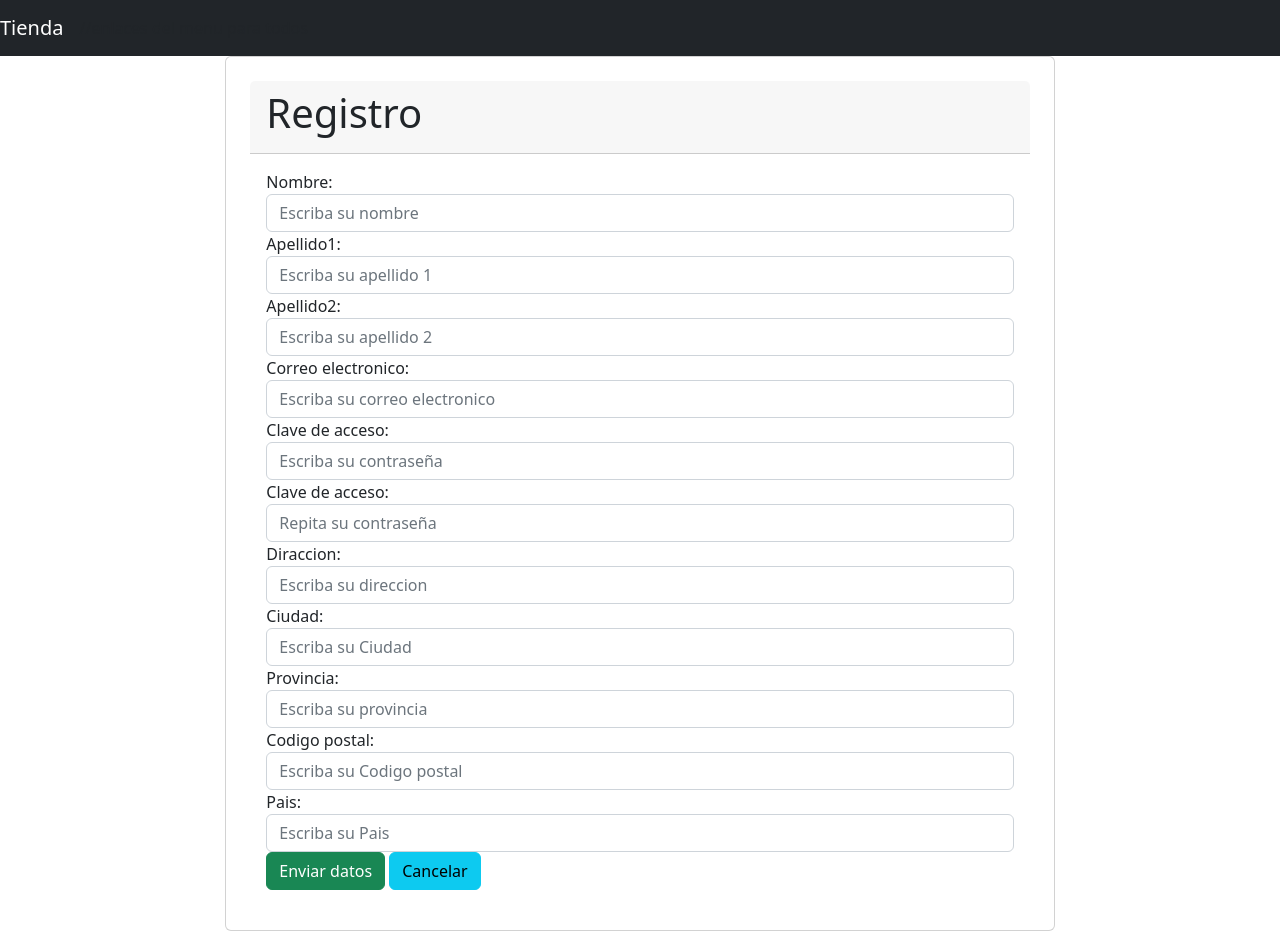
After one commit to JoseADAW/proyecto12, a PHP site: page /app/views/register.php in a window 1280 px wide. The commit adds this page. Run offline with PHP 8.4, Linux system fonts and the light colour scheme; data that the repository does not hold is empty; some libraries are stand-ins or nearby versions.

Commit message:
funciona

```diff
--- a/app/inicio.php
+++ b/app/inicio.php
@@ -1,6 +1,11 @@
 <?php
 //ver errores
 ini_set('display_errors', 1);
+
+//Constantes iniciales
+define('ROOT', DIRECTORY_SEPARATOR);
+define('APP', ROOT . 'app' . DIRECTORY_SEPARATOR);
+
 
 //carga las clases iniciales
 require_once ('libs/Mysqldb.php');
--- a/app/libs/Application.php
+++ b/app/libs/Application.php
@@ -15,7 +15,7 @@
     $this->separarURL();
 
          if ( ! $this->urlController ) {
-             require_once '../app/controllers/loginController.php';
+             require_once '../app/controllers/LoginController.php';
              $page = new LoginController();
              $page->index();
          } elseif (file_exists('../app/controllers/' . ucfirst($this->urlController) . 'Controller.php')) {
--- a/app/views/login.php
+++ b/app/views/login.php
@@ -4,7 +4,7 @@
                     <h1 class="text-center">Login</h1>
                 </div>
                 <div class="card-body">
-                    <form action="login/verifyUser/" method="POST">
+                    <form action="<?= ROOT ?>login/verifyUser/" method="POST">
                         <div class="form-group text-left">
                             <label for="user">Usuario:</label>
                             <input type="text" name="user" class="form-control">
@@ -25,10 +25,10 @@
                 <div class="card-footer">
                     <div class="row">
                         <div class="col-sm-6">
-                            <a href="login/alta" class="btn btn-info">Nuevo usuario</a>
+                            <a href="<?= ROOT ?>login/registro" class="btn btn-info">Nuevo usuario</a>
                         </div>
                         <div class="col-sm-6">
-                            <a href="login/olvido" class="btn btn-info">Recordar Contraseña</a>
+                            <a href="<?= ROOT ?>login/olvido" class="btn btn-info">Recordar Contraseña</a>
                         </div>
                     </div>
                 </div>
--- /dev/null
+++ b/app/views/register.php
@@ -0,0 +1,60 @@
+<?php include_once 'header.php'?>
+
+<div class="card p-4 bg-ligth">
+    <div class="card-header">
+        <h1 class="">Registro</h1>
+    </div>
+    <div class="card-body">
+        <form action="<?= ROOT ?>login/registro/" method="post">
+            <div class="form-group text left">
+                <label for="firm_name">Nombre:</label>
+                <input type="text" name="firts_name" id="firm_name" class="form-control" required placeholder="Escriba su nombre">
+            </div>
+            <div class="form-group text left">
+                <label for="last_name_1">Apellido1:</label>
+                <input type="text" name="last_name_1" id="last_name_1" class="form-control" required placeholder="Escriba su apellido 1">
+            </div>
+            <div class="form-group text left">
+                <label for="last_name_2">Apellido2:</label>
+                <input type="text" name="last_name_2" id="last_name_2" class="form-control" required placeholder="Escriba su apellido 2">
+            </div>
+            <div class="form-group text left">
+                <label for="email">Correo electronico:</label>
+                <input type="email" name="email" id="email" class="form-control" required placeholder="Escriba su correo electronico">
+            </div>
+            <div class="form-group text left">
+                <label for="password">Clave de acceso:</label>
+                <input type="password" name="password" id="password" class="form-control" required placeholder="Escriba su contraseña">
+            </div>
+            <div class="form-group text left">
+                <label for="password2">Clave de acceso:</label>
+                <input type="password" name="password2" id="password2" class="form-control" required placeholder="Repita su contraseña">
+            </div>
+            <div class="form-group text left">
+                <label for="address">Diraccion:</label>
+                <input type="text" name="address" id="address" class="form-control" required placeholder="Escriba su direccion">
+            </div>
+            <div class="form-group text left">
+                <label for="city">Ciudad:</label>
+                <input type="text" name="city" id="city" class="form-control" required placeholder="Escriba su Ciudad">
+            </div>
+            <div class="form-group text left">
+                <label for="state">Provincia:</label>
+                <input type="text" name="state" id="state" class="form-control" required placeholder="Escriba su provincia">
+            </div>
+            <div class="form-group text left">
+                <label for="postcode">Codigo postal:</label>
+                <input type="text" name="postcode" id="postcode" class="form-control" required placeholder="Escriba su Codigo postal">
+            </div>
+            <div class="form-group text left">
+                <label for="country">Pais:</label>
+                <input type="text" name="country" id="country" class="form-control" required placeholder="Escriba su Pais">
+            </div>
+            <div class="form-group text-left">
+                <input type="submit" value="Enviar datos" class="btn btn-success">
+                <a href="<?= ROOT ?>login/" class="btn btn-info">Cancelar</a>
+            </div>
+        </form>
+    </div>
+</div>
+<?php include_once 'footer.php'?>
```
Also changed, not shown: app/controllers/LoginController.php (added, +36 -0 lines).
